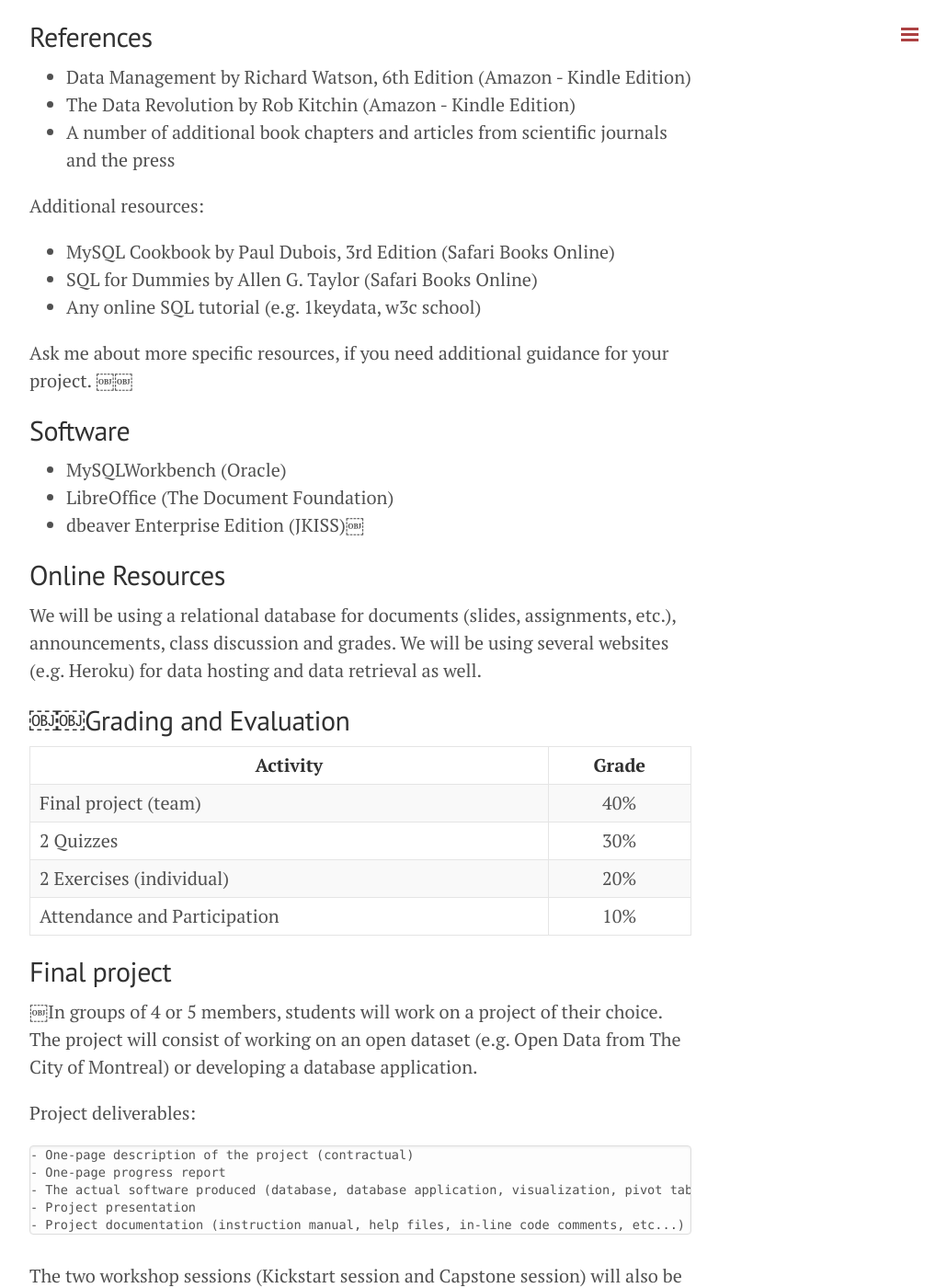
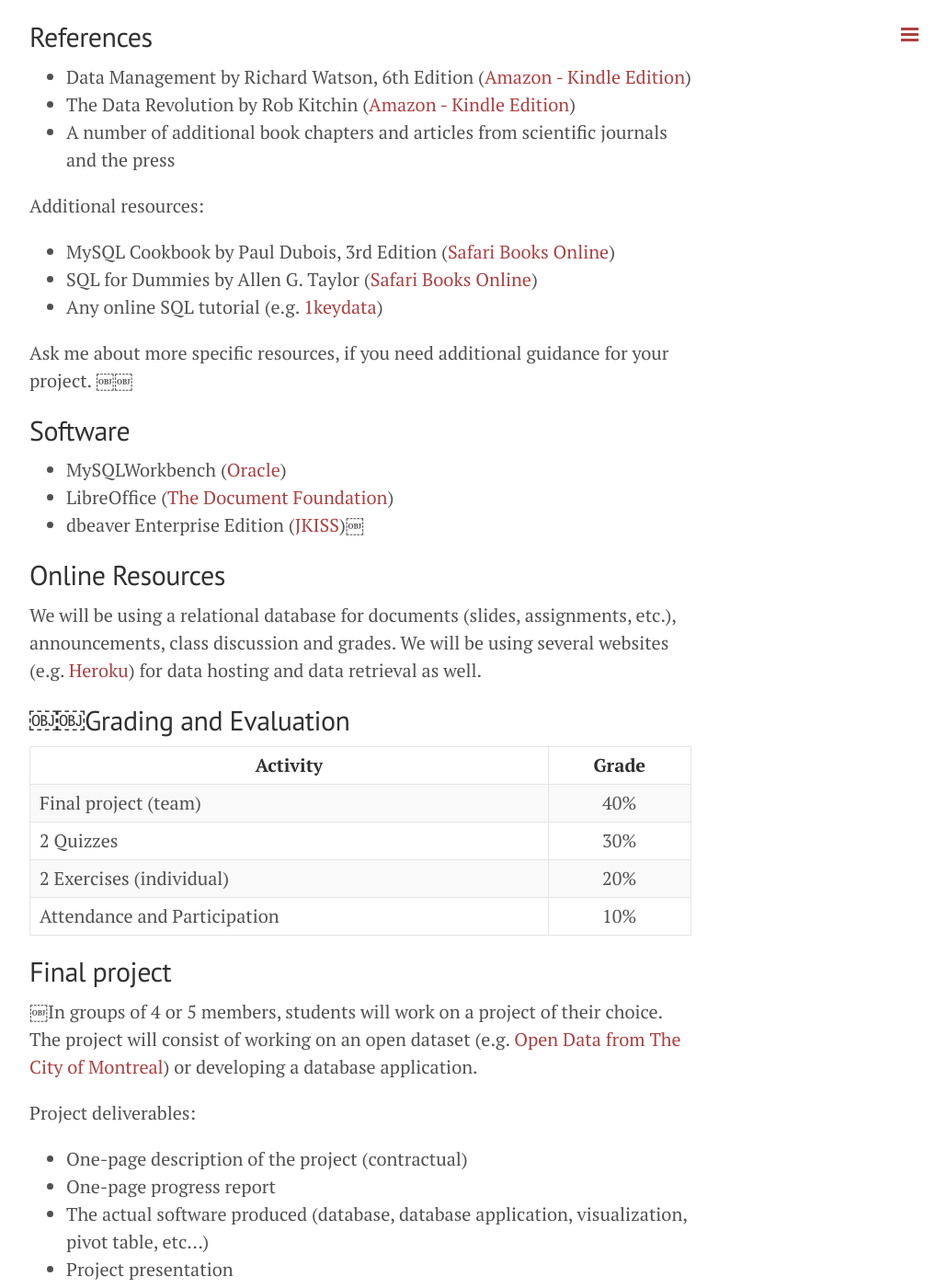
Before and after one commit to retrography/data-management, a Jekyll site: the page built from index.md, in a window 1280 px wide and 1400 px high, scrolled down 1846 px. Shown: the whole window at 92% size, without its empty margins (248-1278 px from the left). Built offline with Jekyll 4.4.1, drawn with Linux system fonts in a browser that asks for light colours; Markdown is read by kramdown in place of the engine named in the settings; some of the changed text lies outside the part shown.

Commit message:
overlay again

```diff
--- a/_layouts/default.html
+++ b/_layouts/default.html
@@ -3,7 +3,7 @@
 
   {% include head.html %}
 
-  <body class="layout-reverse theme-base-08">
+  <body class="layout-reverse sidebar-overlay theme-base-08">
 
     {% include sidebar.html %}
 
--- a/index.md
+++ b/index.md
@@ -47,27 +47,27 @@ We will be using a variety of online articles and selected chapters from three t
 
 ## References
 
-- Data Management by Richard Watson, 6th Edition (Amazon - Kindle Edition)
-- The Data Revolution by Rob Kitchin (Amazon - Kindle Edition)
+- Data Management by Richard Watson, 6th Edition ([Amazon - Kindle Edition](www.amazon.ca/Data-Management-Richard-Watson-ebook/dp/B00E8HS8N2))
+- The Data Revolution by Rob Kitchin ([Amazon - Kindle Edition](www.amazon.ca/Data-Revolution-Infrastructures-Their-Consequences-ebook/dp/B00L1GM1XG))
 - A number of additional book chapters and articles from scientific journals and the press
 
 Additional resources:
 
-- MySQL Cookbook by Paul Dubois, 3rd Edition (Safari Books Online)
-- SQL for Dummies by Allen G. Taylor (Safari Books Online)
-- Any online SQL tutorial (e.g. 1keydata, w3c school)
+- MySQL Cookbook by Paul Dubois, 3rd Edition ([Safari Books Online](proquest.safaribooksonline.com/book/databases/mysql/9781449374112))
+- SQL for Dummies by Allen G. Taylor ([Safari Books Online](proquest.safaribooksonline.com/book/databases/sql/9781118657119))
+- Any online SQL tutorial (e.g. [1keydata](www.1keydata.com/sql/sql.html))
 
 Ask me about more specific resources, if you need additional guidance for your project.
 ￼￼
 ## Software
 
-- MySQLWorkbench (Oracle)
-- LibreOffice (The Document Foundation)
-- dbeaver Enterprise Edition (JKISS)￼
+- MySQLWorkbench ([Oracle](www.mysql.com/products/workbench/))
+- LibreOffice ([The Document Foundation](http://www.libreoffice.org/download/libreoffice-fresh/))
+- dbeaver Enterprise Edition ([JKISS](dbeaver.jkiss.org/download/))￼
 
 ## Online Resources
 
-We will be using a relational database for documents (slides, assignments, etc.), announcements, class discussion and grades. We will be using several websites (e.g. Heroku) for data hosting and data retrieval as well.
+We will be using a relational database for documents (slides, assignments, etc.), announcements, class discussion and grades. We will be using several websites (e.g. [Heroku](https://www.heroku.com)) for data hosting and data retrieval as well.
 
 ## ￼￼Grading and Evaluation
 
@@ -80,15 +80,14 @@ We will be using a relational database for documents (slides, assignments, etc.)
 
 ## Final project
 
-￼In groups of 4 or 5 members, students will work on a project of their choice. The project will consist of working on an open dataset (e.g. Open Data from The City of Montreal) or developing a database application.
+￼In groups of 4 or 5 members, students will work on a project of their choice. The project will consist of working on an open dataset (e.g. [Open Data from The City of Montreal](http://donnees.ville.montreal.qc.ca)) or developing a database application.
 
 Project deliverables:
-
-    - One-page description of the project (contractual)
-    - One-page progress report
-    - The actual software produced (database, database application, visualization, pivot table, etc...)
-    - Project presentation
-    - Project documentation (instruction manual, help files, in-line code comments, etc...)
+- One-page description of the project (contractual)
+- One-page progress report
+- The actual software produced (database, database application, visualization, pivot table, etc...)
+- Project presentation
+- Project documentation (instruction manual, help files, in-line code comments, etc...)
 
 The two workshop sessions (Kickstart session and Capstone session) will also be an opportunity for you to demonstrate your performance and mastery of your project.
 
```
Also changed, not shown: heroku.md (+13 -13 lines).
